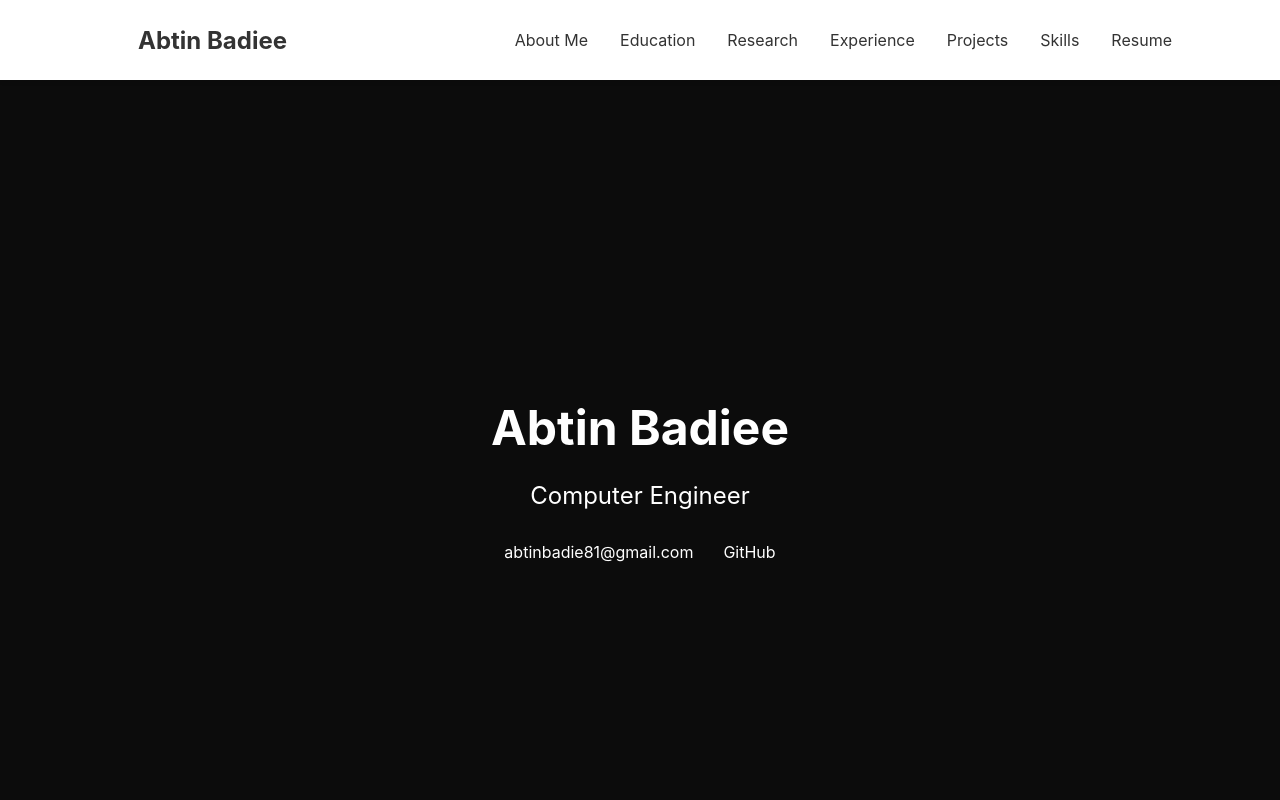
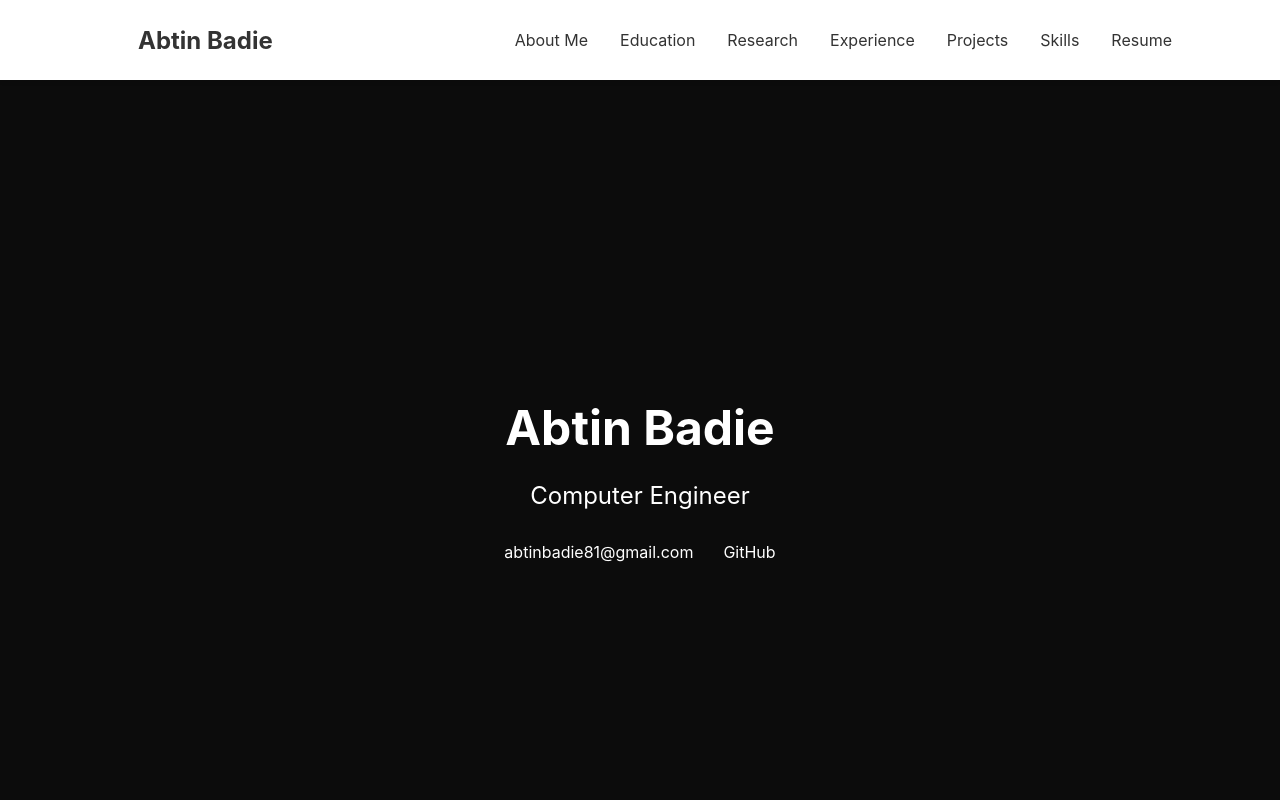
Before and after one commit to abtin81badie/abtin-portfolio, a React (Vite) app: page / in a window 1280 px wide. Shown: the top 800 px of the page. Built offline with nearby package versions, Linux system fonts and the light colour scheme.

Commit message:
feat: update CV

```diff
--- a/index.html
+++ b/index.html
@@ -4,7 +4,7 @@
     <meta charset="UTF-8" />
     <link rel="icon" type="image/svg+xml" href="/favicon.svg" />
     <meta name="viewport" content="width=device-width, initial-scale=1.0" />
-    <title>Abtin Badiee | Portfolio</title>
+    <title>Abtin Badie | Portfolio</title>
   </head>
   <body>
     <div id="root"></div>
--- a/src/components/Navbar.tsx
+++ b/src/components/Navbar.tsx
@@ -113,7 +113,7 @@ const Navbar = () => {
           duration={500}
           onClick={closeMobileMenu}
         >
-          Abtin Badiee
+          Abtin Badie
         </NavLogo>
         <MobileIcon onClick={toggle}>
           {isOpen ? <>&#10005;</> : <>&#9776;</>}
--- a/src/components/sections/AboutMe.tsx
+++ b/src/components/sections/AboutMe.tsx
@@ -61,7 +61,7 @@ const AboutMe = () => {
   return (
     <SectionContainer id="aboutme">
       <SectionWrapper>
-        <ProfilePhoto src={profileImage} alt="Abtin Badiee" />
+        <ProfilePhoto src={profileImage} alt="Abtin Badie" />
         <AboutTextWrapper>
           <SectionTitle>About Me</SectionTitle>
           <AboutParagraph>
--- a/src/components/sections/Footer.tsx
+++ b/src/components/sections/Footer.tsx
@@ -48,7 +48,7 @@ const Footer = () => {
           <SocialLink href="mailto:abtinbadie81@gmail.com">Email</SocialLink>
         </SocialLinks>
         <FooterText>
-          © {new Date().getFullYear()} Abtin Badiee. All rights reserved.
+          © {new Date().getFullYear()} Abtin Badie. All rights reserved.
         </FooterText>
       </FooterWrapper>
     </FooterContainer>
--- a/src/components/sections/Hero.tsx
+++ b/src/components/sections/Hero.tsx
@@ -94,7 +94,7 @@ const Hero = () => {
     <HeroContainer id="hero">
       <HeroBg />
       <HeroContent>
-        <HeroH1>Abtin Badiee</HeroH1>
+        <HeroH1>Abtin Badie</HeroH1>
         <HeroP>Computer Engineer</HeroP>
         <ContactInfo>
           <ContactLink href="mailto:abtinbadie81@gmail.com">
--- a/src/components/sections/Honors.tsx
+++ b/src/components/sections/Honors.tsx
@@ -51,6 +51,12 @@ const Honors = () => {
         <SectionTitle>Honors and Awards</SectionTitle>
         <HonorsList>
           <HonorItem>
+            <HonorTitle>Top 10% Undergraduate Student</HonorTitle>
+            <HonorYear>
+              Iran University of Science and Technology (Present)
+            </HonorYear>
+          </HonorItem>
+          <HonorItem>
             <HonorTitle>Ranked 2nd among first-year cohorts</HonorTitle>
             <HonorYear>
               2022 - Iran University of Science and Technology
--- a/src/components/sections/Resume.tsx
+++ b/src/components/sections/Resume.tsx
@@ -59,7 +59,7 @@ const Resume = () => {
         <DownloadButton
           // 2. Use the imported variable as the href
           href={resumeFile}
-          download="Abtin_Badiee_CV.pdf" // This sets the downloaded file's name
+          download="Abtin_Badie_CV.pdf" // This sets the downloaded file's name
         >
           Download Resume
         </DownloadButton>
```
Also changed, not shown: 1 other file (tests, documents, lock files or other folders).
